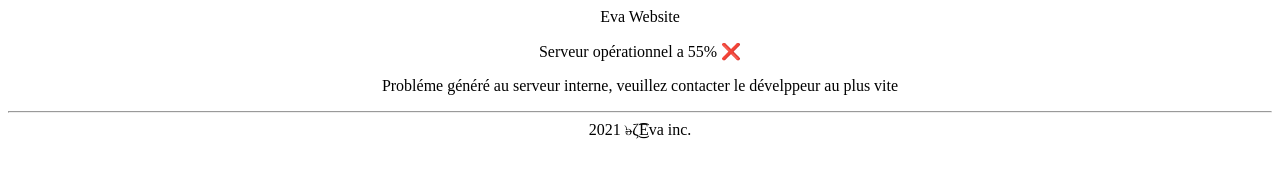
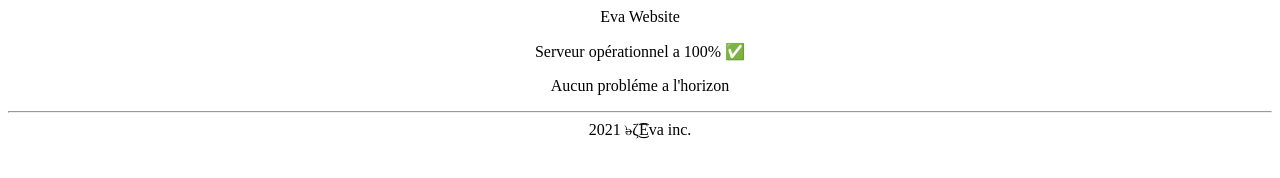
Before and after one commit to ArizakiDev/eva-website, a plain HTML site: page statut.html in a window 1280 px wide. Drawn offline with Linux system fonts and the light colour scheme.

Commit message:
Update statut.html

```diff
--- a/statut.html
+++ b/statut.html
@@ -7,9 +7,9 @@
 
     <div style="text-align:center">
         Eva Website
-        <p>Serveur opérationnel a 55% ❌</p>
+        <p>Serveur opérationnel a 100% ✅</p>
 
-        <p>Probléme généré au serveur interne, veuillez contacter le dévelppeur au plus vite</p>
+        <p>Aucun probléme a l'horizon</p>
     </div>
 
     <hr />
```
